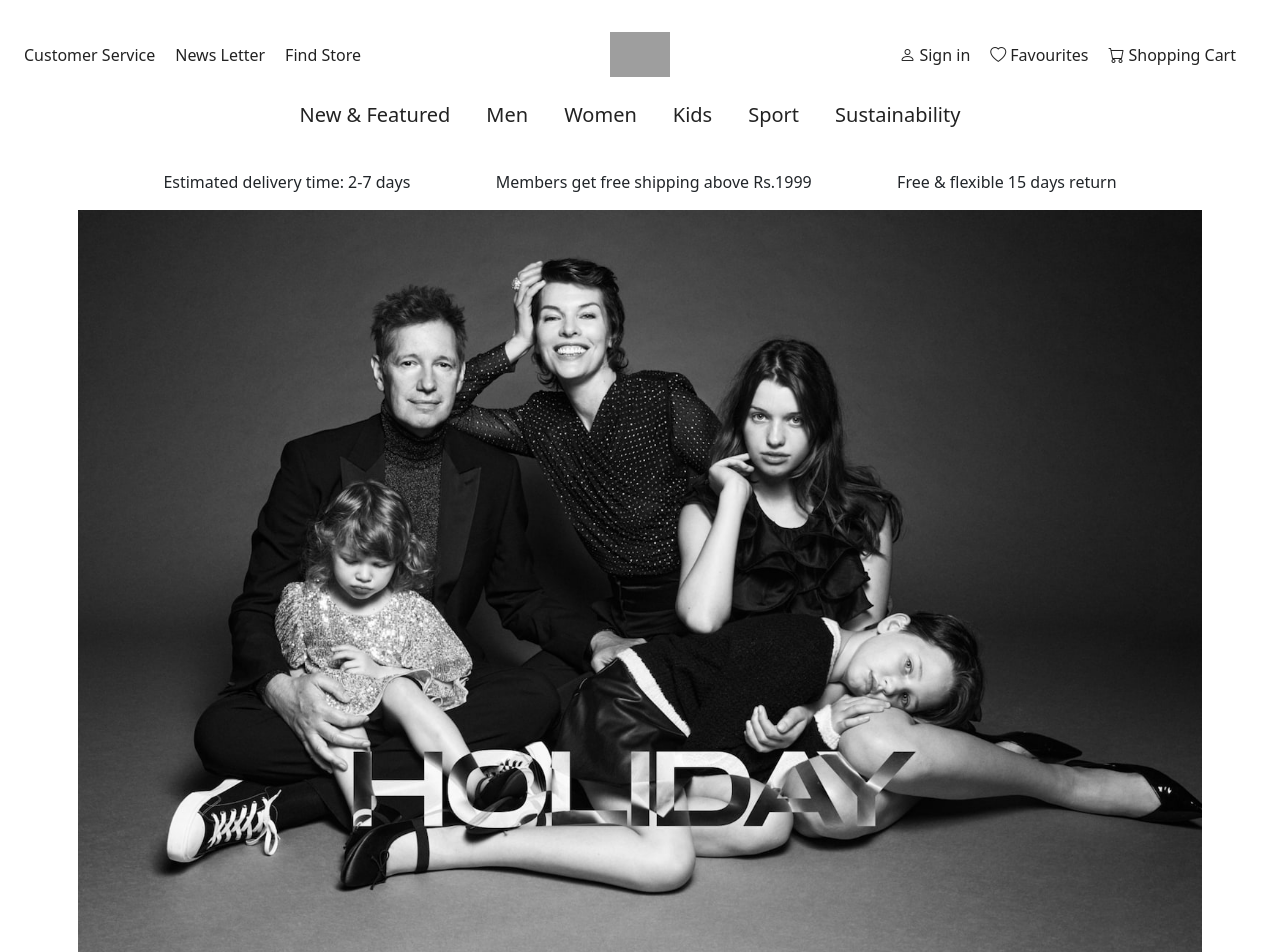
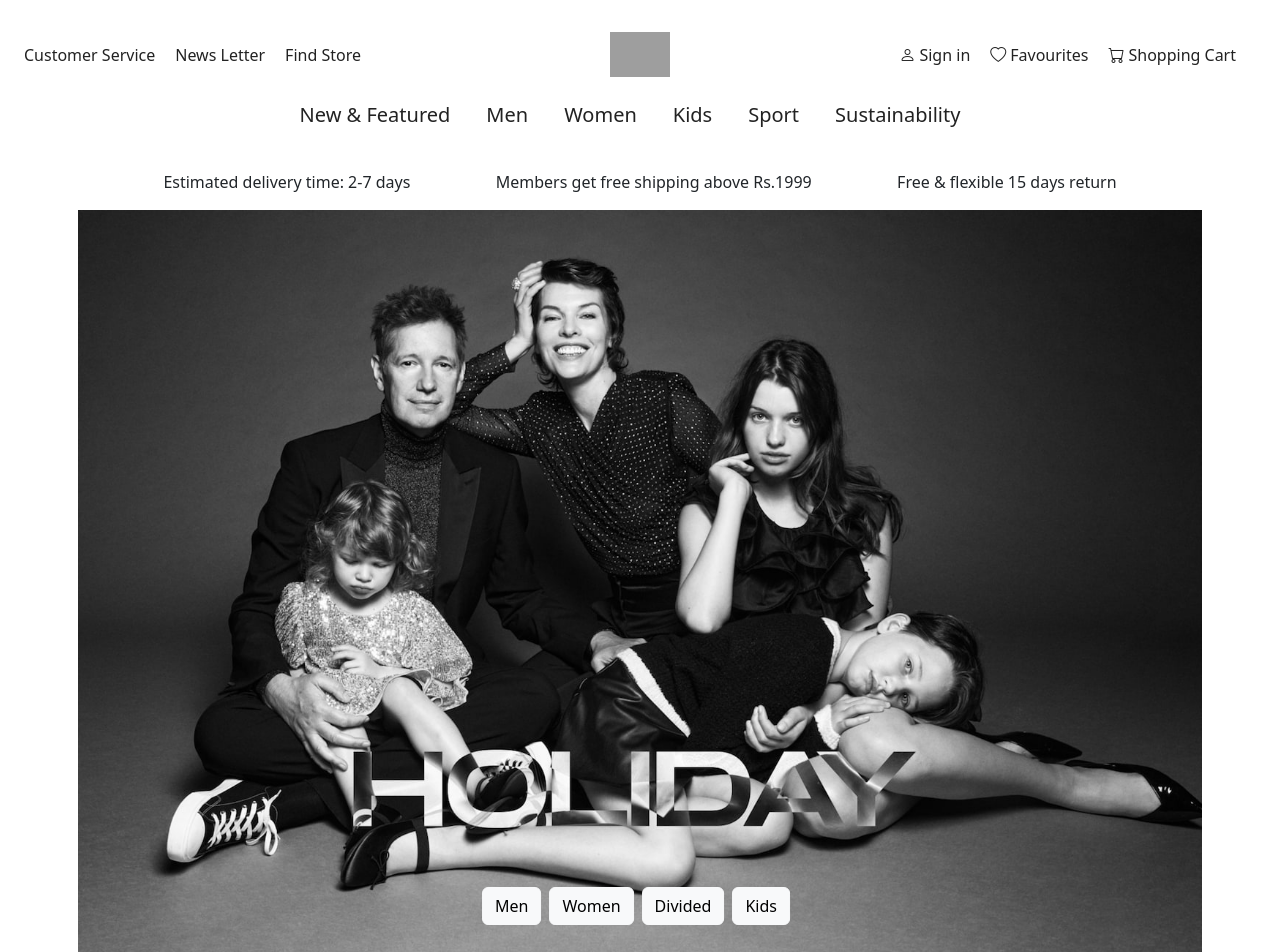
Before and after one commit to moideeenmashad/crifto_shopping, a React (Create React App) app: page / in a window 1280 px wide. Shown: the top 952 px of the page. Built offline with nearby package versions, Linux system fonts and the light colour scheme; grey boxes are pictures that could not be loaded.

Commit message:
Updated Pages/Home/Event UI

```diff
--- a/src/App.js
+++ b/src/App.js
@@ -4,14 +4,12 @@ import "bootstrap/dist/js/bootstrap.bundle.min";
 import "bootstrap-icons/font/bootstrap-icons.css";
 import "owl.carousel/dist/assets/owl.carousel.css";
 import "owl.carousel/dist/assets/owl.theme.default.css";
-// import Navbar from "./components/Navbar/Navbar";
 import Footer from "./components/Footer/Footer";
 import { BrowserRouter, Route, Routes } from "react-router-dom";
 import Home from "./pages/Home/Home";
 function App() {
   return (
     <div>
-      {/* <Navbar /> */}
       <BrowserRouter>
         <Routes>
           <Route path="/" exact element={<Home />} />
--- a/src/components/Navbar/Navbar.css
+++ b/src/components/Navbar/Navbar.css
@@ -1,3 +1,6 @@
+#navbar-sticky-top{
+  background-color: #FFFFFF !important;
+}
 .navbar .megamenu {
   padding: 1rem;
 }
--- a/src/components/Navbar/Navbar.jsx
+++ b/src/components/Navbar/Navbar.jsx
@@ -22,7 +22,7 @@ const Navbar = () => {
     { navItem: "Sustainability", linkTo: "#" },
   ];
   return (
-    <div>
+    <div className="sticky-top" id="navbar-sticky-top">
       <div
         className="container-fluid p-4 d-sm-none d-lg-block"
         id="head-items-1"
--- a/src/pages/Home/Event.jsx
+++ b/src/pages/Home/Event.jsx
@@ -1,8 +1,15 @@
 import React from "react";
 import holidayBgImg from "./img/6038-Holiday-3x2-8-SLUSSEN-GEN.jpg";
 import newClothBgImg from "./img/3188-3x2-1-new-classics.jpg";
+import "./Home.css";
 
 const EventSection = () => {
+  let ButtonLinkTo = [
+    { btnItem: "Men", LinkTo: "#" },
+    { btnItem: "Women", LinkTo: "#" },
+    { btnItem: "Divided", LinkTo: "#" },
+    { btnItem: "Kids", LinkTo: "#" },
+  ];
   return (
     <div className="container p-2">
       <div className="delivery-title d-flex justify-content-evenly">
@@ -16,10 +23,19 @@ const EventSection = () => {
           Free & flexible 15 days return
         </p>
       </div>
-      <div className="img-container" style={{ position: "relative" }}>
+      <div className="img-container">
         <img src={holidayBgImg} alt="img" className="img-fluid mb-4" />
+        <div className="button-container d-flex d-none d-lg-block">
+          {ButtonLinkTo.map((value, index) => {
+            return (
+              <a href={value.LinkTo} className="btn btn-light me-2">
+                {value.btnItem}
+              </a>
+            );
+          })}
+        </div>
       </div>
-      <div className="img-container" style={{ position: "relative" }}>
+      <div className="img-container">
         <img src={newClothBgImg} alt="img" className="img-fluid" />
       </div>
     </div>
--- a/src/pages/Home/Home.css
+++ b/src/pages/Home/Home.css
@@ -0,0 +1,10 @@
+/* Event css */
+.img-container {
+  position: relative;
+}
+.button-container {
+  position: absolute;
+  top: 90%;
+  left: 50%;
+  transform: translate(-50%, -50%);
+}
--- a/src/pages/Home/Home.jsx
+++ b/src/pages/Home/Home.jsx
@@ -6,14 +6,14 @@ import PopularCategory from "./PopularCategory";
 const Home = () => {
   return (
     <div>
-      <div className="mb-3">
+      <div className="sticky-top mb-3">
         <Navbar />
       </div>
       <div className="mb-3">
         <EventSection />
       </div>
       <div className="mb-3">
-        <PopularCategory/>
+        <PopularCategory />
       </div>
     </div>
   );
```
